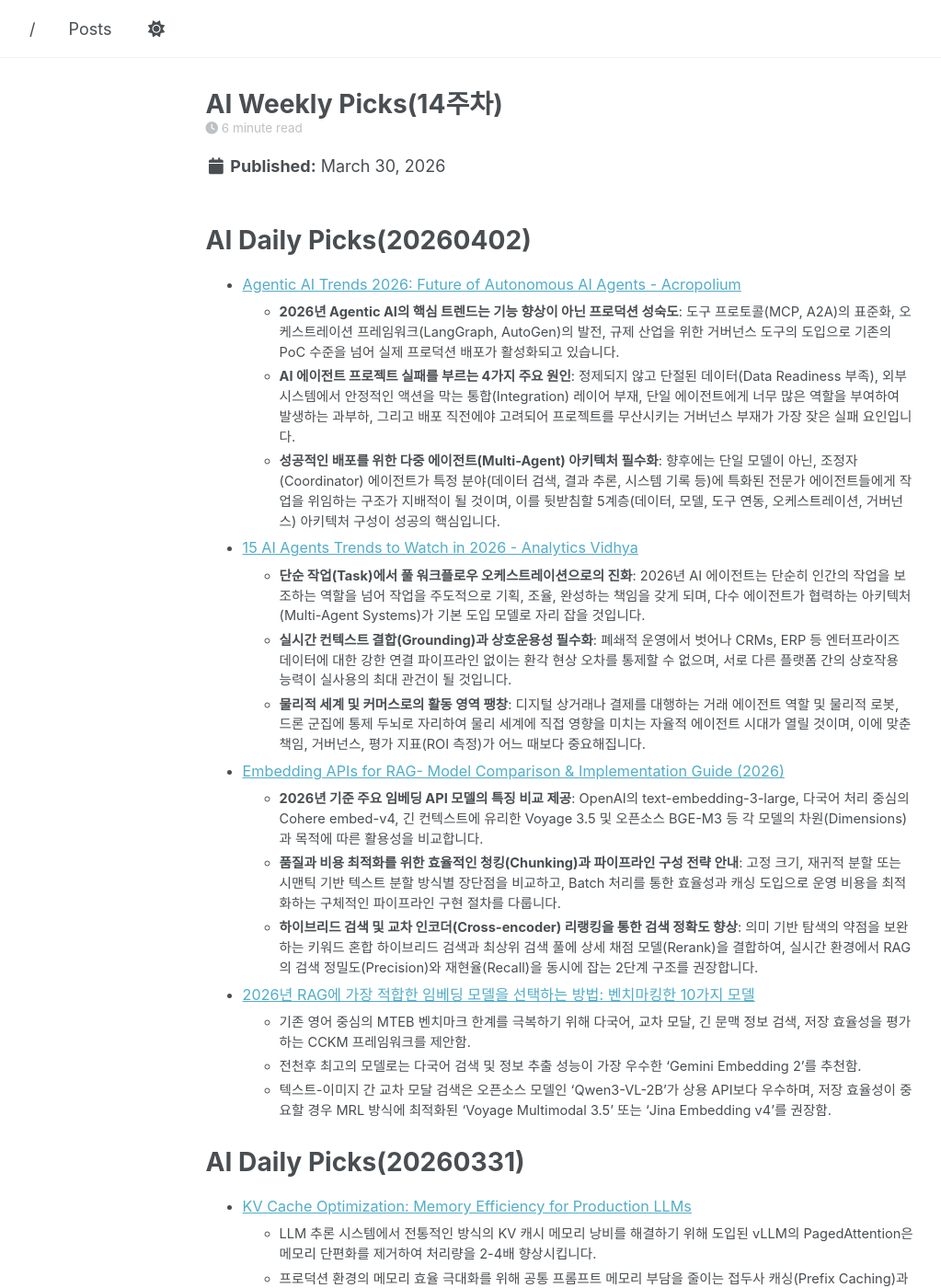
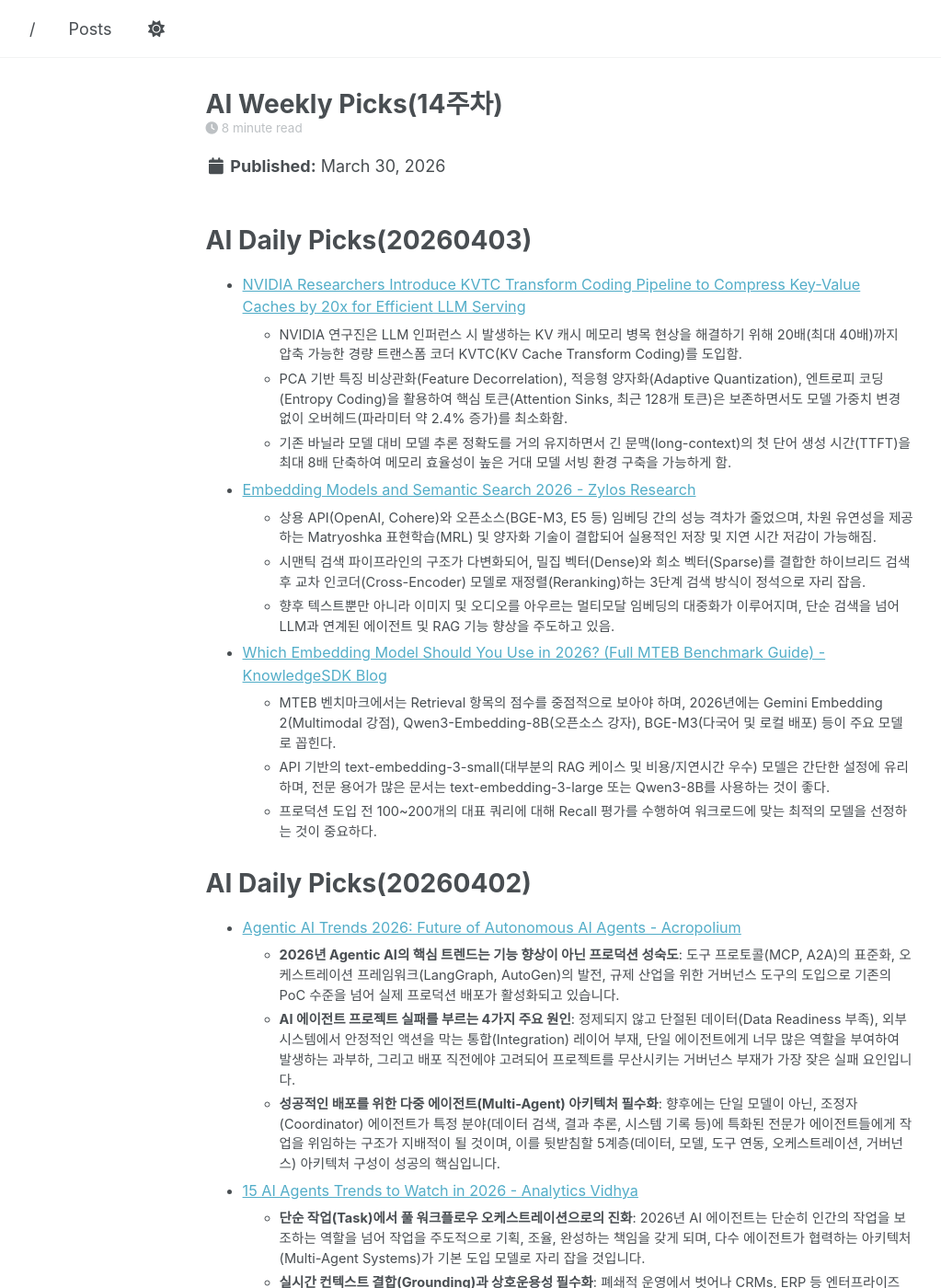
Before and after one commit to parameterfreak/parameterfreak.github.io, a Jekyll site: the page built from _posts/2026-03-30-ai-weekly-picks.md, in a window 1280 px wide and 1400 px high. Shown: the whole window at 92% size, without its empty margins (58-1081 px from the left). Built offline with Jekyll 4.4.1, drawn with Linux system fonts in a browser that asks for light colours; a script that is not in the unit is left out.

Commit message:
Add AI Daily Picks for April 3, 2026
Added AI Daily Picks for April 3, 2026, including new articles on NVIDIA's KVTC coding, embedding models, and semantic search advancements.

```diff
--- a/_posts/2026-03-30-ai-weekly-picks.md
+++ b/_posts/2026-03-30-ai-weekly-picks.md
@@ -9,6 +9,24 @@
   - News
   - Reference
 ---
+
+# AI Daily Picks(20260403)
+
+* [NVIDIA Researchers Introduce KVTC Transform Coding Pipeline to Compress Key-Value Caches by 20x for Efficient LLM Serving](https://www.marktechpost.com/2026/02/10/nvidia-researchers-introduce-kvtc-transform-coding-pipeline-to-compress-key-value-caches-by-20x-for-efficient-llm-serving/)
+  * NVIDIA 연구진은 LLM 인퍼런스 시 발생하는 KV 캐시 메모리 병목 현상을 해결하기 위해 20배(최대 40배)까지 압축 가능한 경량 트랜스폼 코더 KVTC(KV Cache Transform Coding)를 도입함.
+  * PCA 기반 특징 비상관화(Feature Decorrelation), 적응형 양자화(Adaptive Quantization), 엔트로피 코딩(Entropy Coding)을 활용하여 핵심 토큰(Attention Sinks, 최근 128개 토큰)은 보존하면서도 모델 가중치 변경 없이 오버헤드(파라미터 약 2.4% 증가)를 최소화함.
+  * 기존 바닐라 모델 대비 모델 추론 정확도를 거의 유지하면서 긴 문맥(long-context)의 첫 단어 생성 시간(TTFT)을 최대 8배 단축하여 메모리 효율성이 높은 거대 모델 서빙 환경 구축을 가능하게 함.
+
+* [Embedding Models and Semantic Search 2026 - Zylos Research](https://zylos.ai/research/2026-01-14-embedding-models-semantic-search)
+  * 상용 API(OpenAI, Cohere)와 오픈소스(BGE-M3, E5 등) 임베딩 간의 성능 격차가 줄었으며, 차원 유연성을 제공하는 Matryoshka 표현학습(MRL) 및 양자화 기술이 결합되어 실용적인 저장 및 지연 시간 저감이 가능해짐.
+  * 시맨틱 검색 파이프라인의 구조가 다변화되어, 밀집 벡터(Dense)와 희소 벡터(Sparse)를 결합한 하이브리드 검색 후 교차 인코더(Cross-Encoder) 모델로 재정렬(Reranking)하는 3단계 검색 방식이 정석으로 자리 잡음.
+  * 향후 텍스트뿐만 아니라 이미지 및 오디오를 아우르는 멀티모달 임베딩의 대중화가 이루어지며, 단순 검색을 넘어 LLM과 연계된 에이전트 및 RAG 기능 향상을 주도하고 있음.
+
+* [Which Embedding Model Should You Use in 2026? (Full MTEB Benchmark Guide) - KnowledgeSDK Blog](https://knowledgesdk.com/blog/embedding-model-comparison-2026)
+  * MTEB 벤치마크에서는 Retrieval 항목의 점수를 중점적으로 보아야 하며, 2026년에는 Gemini Embedding 2(Multimodal 강점), Qwen3-Embedding-8B(오픈소스 강자), BGE-M3(다국어 및 로컬 배포) 등이 주요 모델로 꼽힌다.
+  * API 기반의 text-embedding-3-small(대부분의 RAG 케이스 및 비용/지연시간 우수) 모델은 간단한 설정에 유리하며, 전문 용어가 많은 문서는 text-embedding-3-large 또는 Qwen3-8B를 사용하는 것이 좋다.
+  * 프로덕션 도입 전 100~200개의 대표 쿼리에 대해 Recall 평가를 수행하여 워크로드에 맞는 최적의 모델을 선정하는 것이 중요하다.
+
 
 # AI Daily Picks(20260402)
 
```
